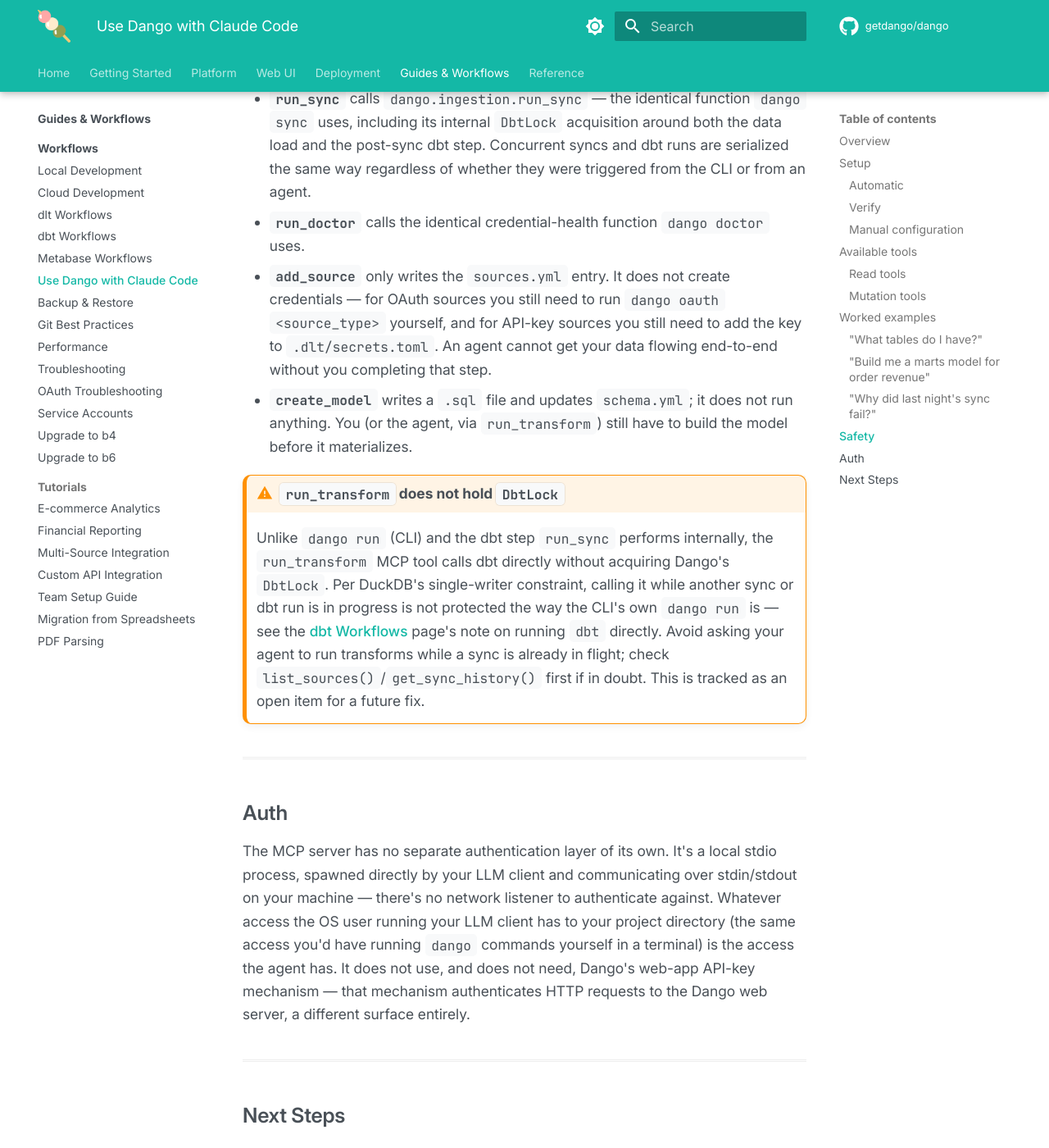
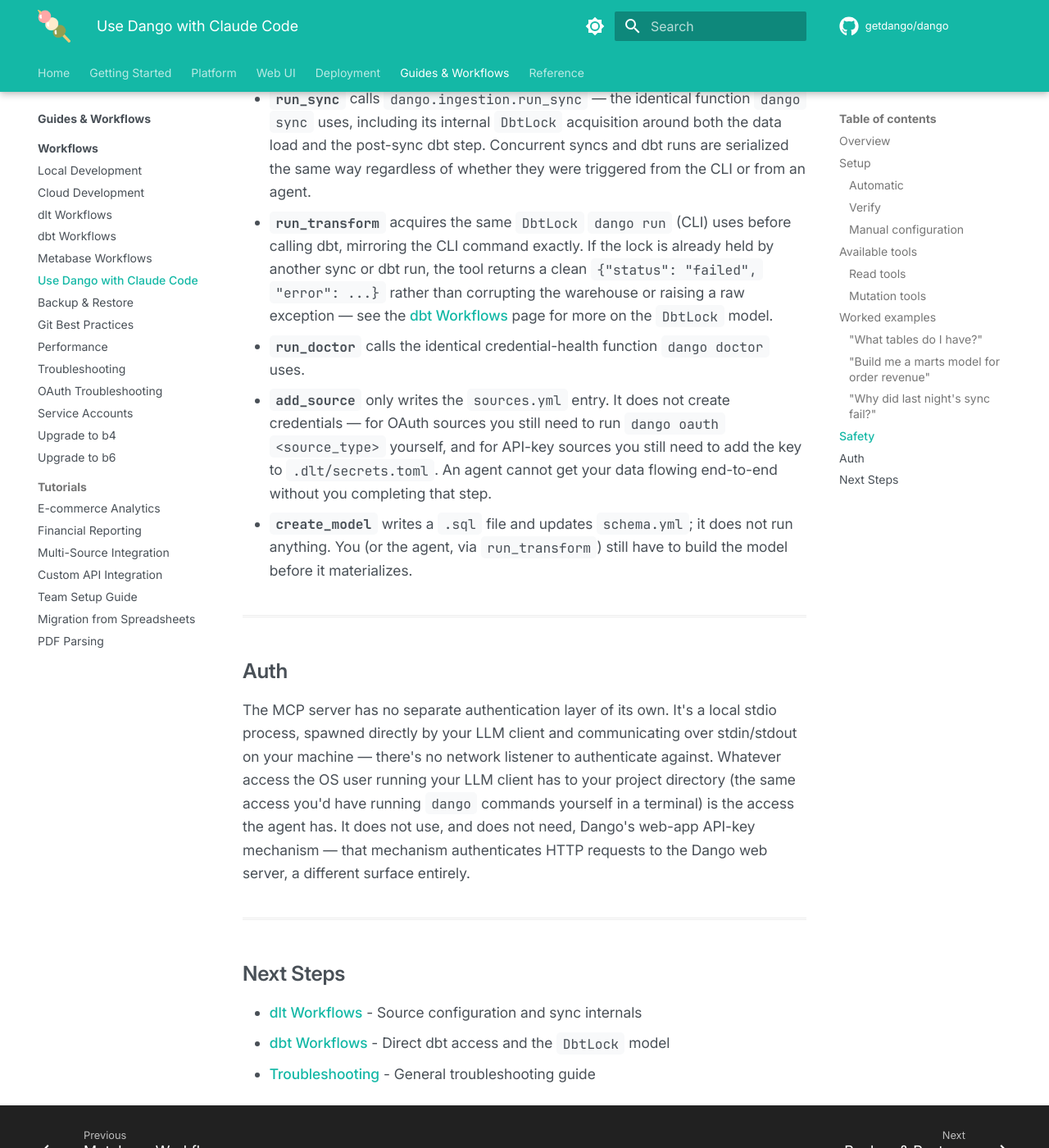
Before and after one commit to getdango/docs, an MkDocs documentation site: the page built from docs/guides/mcp-claude-code.md, in a window 1280 px wide and 1400 px high, scrolled down 7774 px. Shown: the whole window at 82% size. Built offline with MkDocs 1.6.1 and Material for MkDocs 9.7.7, drawn with Linux system fonts in a browser that asks for light colours; comment, search, counter and statistics services are not loaded; the version menu is left out.

Commit message:
fix: update mcp-claude-code.md now that run_transform holds DbtLock (#48)
dango PR #464 fixed run_transform() to acquire DbtLock before calling
dbt, mirroring dango run. This page's Safety section described the old,
pre-fix behavior (no lock, unprotected against concurrent writes) since
it was written before that fix landed.


Claude-Session: https://claude.ai/code/session_01MyYKvCUZcrvQwMHh1sNWEp

Co-authored-by: Claude Sonnet 5 <noreply@anthropic.com>

```diff
--- a/docs/guides/mcp-claude-code.md
+++ b/docs/guides/mcp-claude-code.md
@@ -258,6 +258,11 @@ functions the CLI commands use:
   including its internal `DbtLock` acquisition around both the data load and the post-sync dbt
   step. Concurrent syncs and dbt runs are serialized the same way regardless of whether they were
   triggered from the CLI or from an agent.
+- **`run_transform`** acquires the same `DbtLock` `dango run` (CLI) uses before calling dbt, mirroring
+  the CLI command exactly. If the lock is already held by another sync or dbt run, the tool returns
+  a clean `{"status": "failed", "error": ...}` rather than corrupting the warehouse or raising a raw
+  exception — see the [dbt Workflows](../workflows/dbt-workflows.md) page for more on the
+  `DbtLock` model.
 - **`run_doctor`** calls the identical credential-health function `dango doctor` uses.
 - **`add_source`** only writes the `sources.yml` entry. It does not create credentials — for
   OAuth sources you still need to run `dango oauth <source_type>` yourself, and for API-key sources
@@ -265,15 +270,6 @@ functions the CLI commands use:
   end-to-end without you completing that step.
 - **`create_model`** writes a `.sql` file and updates `schema.yml`; it does not run anything. You
   (or the agent, via `run_transform`) still have to build the model before it materializes.
-
-!!! warning "`run_transform` does not hold `DbtLock`"
-    Unlike `dango run` (CLI) and the dbt step `run_sync` performs internally, the `run_transform`
-    MCP tool calls dbt directly without acquiring Dango's `DbtLock`. Per DuckDB's single-writer
-    constraint, calling it while another sync or dbt run is in progress is not protected the way
-    the CLI's own `dango run` is — see the [dbt Workflows](../workflows/dbt-workflows.md) page's
-    note on running `dbt` directly. Avoid asking your agent to run transforms while a sync is
-    already in flight; check `list_sources()`/`get_sync_history()` first if in doubt. This is
-    tracked as an open item for a future fix.
 
 ---
 
```
